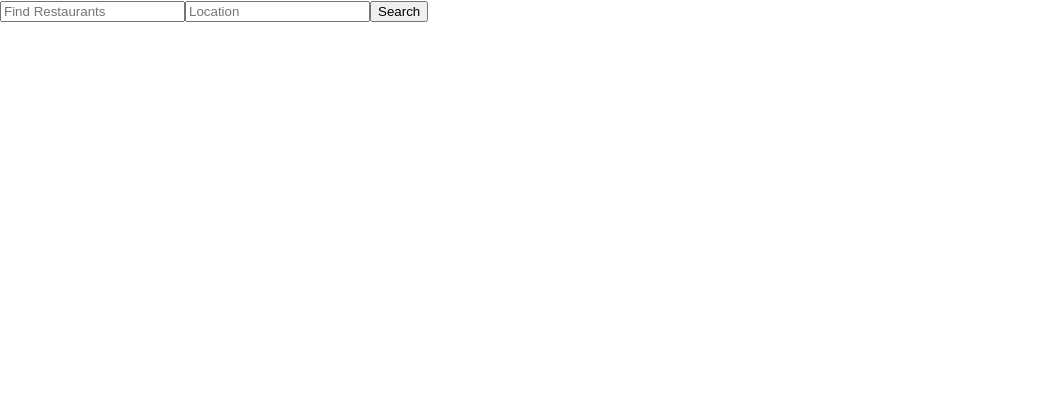
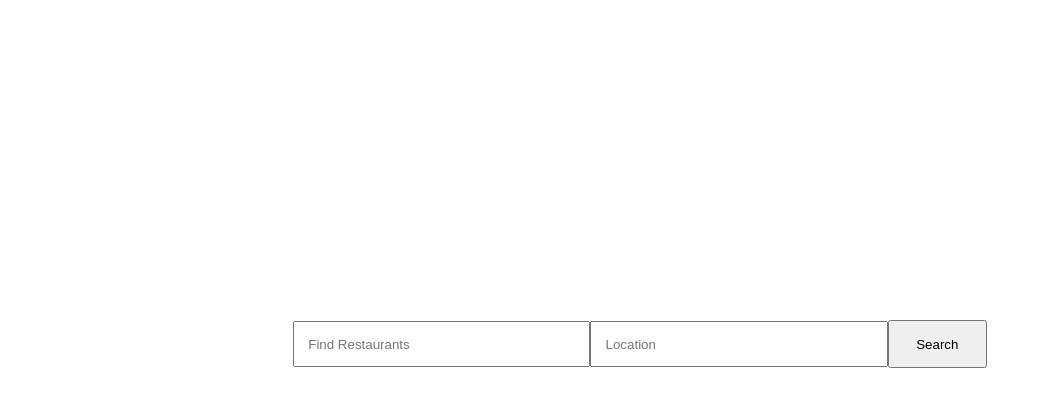
Before and after one commit to GiaEdgington/project-a-grade-frontend, a React (Create React App) app: page / in a window 1280 px wide. Shown: the top 406 px of the page, without its empty margins (0-1050 px from the left). Built offline with nearby package versions, Linux system fonts and the light colour scheme.

Commit message:
form css

```diff
--- a/src/App.css
+++ b/src/App.css
@@ -13,21 +13,6 @@
   }
 }
 
-.App-header {
-  background-color: #282c34;
-  min-height: 100vh;
-  display: flex;
-  flex-direction: column;
-  align-items: center;
-  justify-content: center;
-  font-size: calc(10px + 2vmin);
-  color: white;
-}
-
-.App-link {
-  color: #61dafb;
-}
-
 @keyframes App-logo-spin {
   from {
     transform: rotate(0deg);
@@ -36,3 +21,26 @@
     transform: rotate(360deg);
   }
 }
+
+/* my css */
+
+.container {
+  display: flex;
+  justify-content: center;
+  width: 100%;
+}
+
+form {
+  display: inline-block;
+  padding: 0;
+  margin-top: 20em;
+}
+
+input {
+  width: 20em;
+  padding: 1em;
+}
+
+button {
+  padding: 1.1em 2em;
+}
--- a/src/components/Form.js
+++ b/src/components/Form.js
@@ -77,7 +77,7 @@ class Form extends React.Component {
 
     render(){
         return(
-            <div>
+            <div className="container">
                 <div>
                     <form onSubmit={this.handleSubmit}>
                         <input type="text" placeholder="Find Restaurants" onChange={this.handleTerm} ></input>
```
